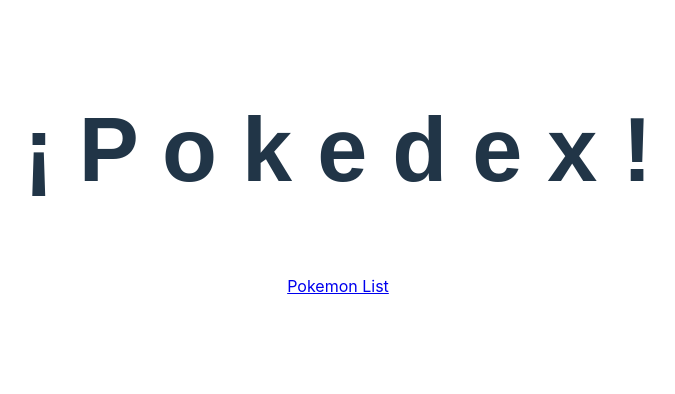
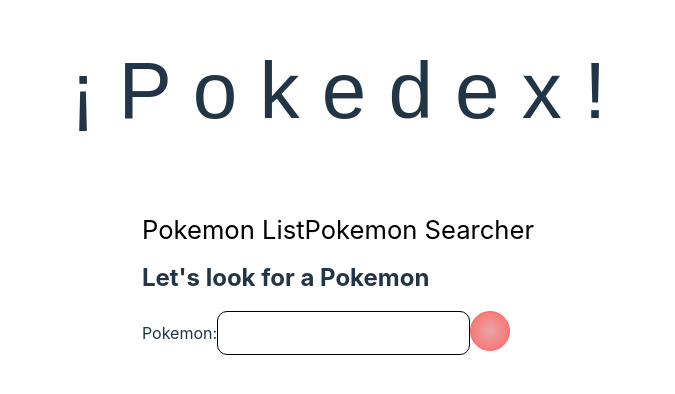
Before and after one commit to shermaes/pokedex, a React (Vite) app: page /pokemonSearch in a window 1280 px wide. Shown: the part 288-682 px from the top of the page, without its empty margins (302-977 px from the left). Built offline with nearby package versions, Linux system fonts and the light colour scheme; no server answers; a web font is replaced by a local one.

Commit message:
added THE SEARCH BAR

```diff
--- a/src/actions/GetAllPokemons.ts
+++ b/src/actions/GetAllPokemons.ts
@@ -21,7 +21,6 @@ const getAllPokemons = async () =>{
         // console.log(data.types.map(item => item.type.name));
         //console.log(data.sprites.front_default);
         console.log(data);
-
         return data
     }
 
--- a/src/components/Header.tsx
+++ b/src/components/Header.tsx
@@ -1,10 +1,9 @@
-
+import image from './../../pokedeximage.png'
 const Header = () => {
   return (
     <nav>
-      <h1 className="font-link" >¡ P o k e d e x !</h1>
+      <p className="font-link" >¡ P o k e d e x !</p>
     </nav>
   )
 }
-
 export default Header
--- a/src/components/PokemonList.tsx
+++ b/src/components/PokemonList.tsx
@@ -29,13 +29,13 @@ const PokemonList = () => {
             <div className='all-container'>
 
                 {pokemonSavedInStore.map((pokemon)=>
-                    <PokemonThumb
+                <PokemonThumb
                 URL={pokemon.URL}
                 name_pokemon={pokemon.name_pokemon}
                 type={pokemon.type[0]} _callback={undefined}
                 />
+
                 )}
-
             </div>
         </div>
 
--- /dev/null
+++ b/src/components/PokemonSearcher.tsx
@@ -0,0 +1,53 @@
+import React, { useEffect, useState } from 'react'
+import { useDispatch, useSelector } from 'react-redux'
+import gettingAllPokemons from '../actions/GetAllPokemons'
+import { gettingPokemons } from '../state/ListSlice'
+import store from '../state/Store'
+import Select from 'react-select'
+import axios from 'axios'
+
+const PokemonSearcher = () => {
+    const dispatch = useDispatch()
+    const[name_pokemon, setPokemon]=useState('')
+
+    const peticionGet = async () =>{
+        await axios.get("https://pokeapi.co/api/v2/pokemon/")
+         .then(response =>{
+             console.log(response.data);
+         }).catch(error=>{
+             console.log(error);
+
+         })
+     }
+
+     useEffect(()=>{
+         peticionGet()
+         },[])
+         console.log(name_pokemon);
+
+    const useForm =(e:React.FormEvent<HTMLButtonElement>) => {
+        e.preventDefault()
+        setPokemon("")
+    }
+
+    const pokemons = useSelector((state:store)=>state.pokemonList)
+
+
+  return (
+    <div>
+        <h2>Let's look for a Pokemon</h2>
+        <label htmlFor="searchingPokemon">Pokemon:</label>
+        <input
+        className="pokemon-input"
+        type="text"
+        name="pokemon"
+        value={name_pokemon}
+        //Actualizas el valor del input cuando el usuario teclea
+        onChange={e => setPokemon(e.target.value)}
+        autoComplete="on"/>
+        <input type="submit" className="pokemon-btn" value=""/>
+    </div>
+  )
+}
+
+export default PokemonSearcher
--- a/src/index.css
+++ b/src/index.css
@@ -11,10 +11,68 @@ code {
   font-family: source-code-pro, Menlo, Monaco, Consolas, 'Courier New',
     monospace;
 }
+.navigation_bar{
+
+  width: 100%;
+  height: 100%;
+  list-style-type: none;
+  margin: 0;
+  padding: 0;
+  align-items: normal;
+}
+
+.link {
+  color: rgb(0, 0, 0);
+  font-size: 1.6rem;
+  line-height: 1.6rem;
+  text-decoration: none;
+}
 .font-link{
   font-family: 'Pokemon Solid', sans-serif;
-  font-size: 90px;
+  font-size: 80px;
 }
+
+.img {
+  max-width: 200px;
+  max-height: 200px;
+}
+  .pokemon-btn {
+    width: 40px;
+    height: 40px;
+    position: absolute;
+    background: radial-gradient(hsl(0, 59%, 78%), hsl(0, 100%, 70%)); /* Standard syntax */
+    text-shadow: 0 -1px 0 #e68080;
+    color: white;
+    border: solid 1px hsl(0, 100%, 70%);
+    border-radius: 100%;
+    z-index: 1;
+  }
+  .pokemon-btn{
+    border-radius: 50%;
+  }
+  .pokemon-input:focus {
+    border-color: #ffffff;
+  }
+
+  .pokemon-input:focus::-webkit-input-placeholder{
+    color: rgba(255,255,255, 1);
+
+  }
+  .pokemon-input::-webkit-input-placeholder {
+    color: rgba(255,255,255, .8);
+  }
+  .pokemon-input{
+    font-family: system-ui;
+    padding: 10px;
+    background-color: var(--orange);
+    border: none;
+    border: 1px solid black;
+    border-radius: 10px;
+    outline: 0;
+    font-size: 1em;
+    flex-grow: 1;
+    transition: .2s;
+  }
 .rock {
   background-color: rgb(148, 81, 81);
 }
--- a/src/routes/PrivateRoute.tsx
+++ b/src/routes/PrivateRoute.tsx
@@ -1,13 +1,17 @@
 import { Link, Route, Routes } from "react-router-dom";
 import PokemonList from "../components/PokemonList";
+import PokemonSearcher from "../components/PokemonSearcher";
+import pokemonSearcher from "../components/PokemonSearcher";
 
 function PrivateRoutes() {
     return(
     <div >
-    <div>
-        <Link to="/pokemonList">Pokemon List</Link>
+    <div className="navigation_bar">
+        <Link to="/pokemonList" style={{ textDecoration: 'none' }} className="link">Pokemon List</Link>
+        <Link to="/pokemonSearch"  style={{ textDecoration: 'none' }} className="link">Pokemon Searcher</Link>
         <Routes>
           <Route path="/pokemonList" element={<PokemonList/>}></Route>
+          <Route path="/pokemonSearch" element={<PokemonSearcher/>}></Route>
         </Routes>
     </div>
     </div>
```
Also changed, not shown: package.json (+6 -1 lines), 1 other file (tests, documents, lock files or other folders).
